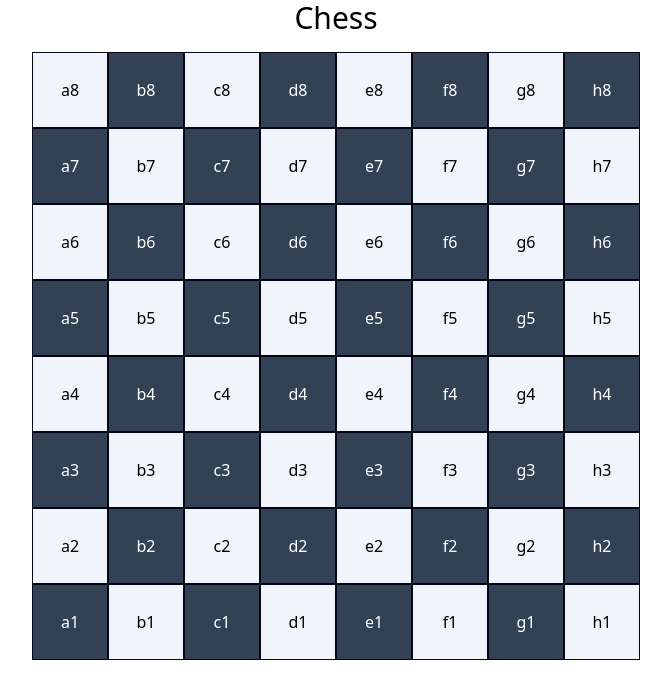
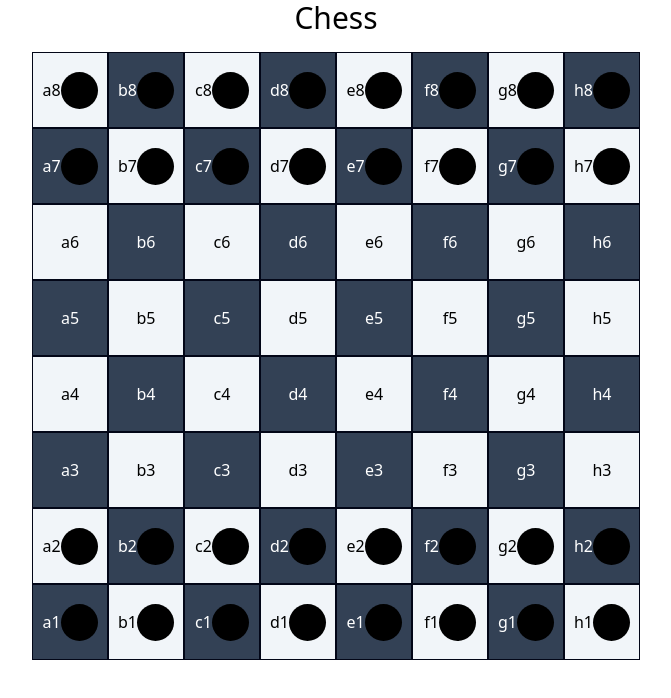
Before and after one commit to RShillgit/Chess, a React (Vite) app: page / in a window 1280 px wide. Shown: the top 698 px of the page, without its empty margins (304-975 px from the left). Built offline with nearby package versions, Linux system fonts and the light colour scheme.

Commit message:
Initial piece positions placed

```diff
--- a/src/components/ChessBoard.tsx
+++ b/src/components/ChessBoard.tsx
@@ -1,4 +1,4 @@
-import { useEffect, useState } from "react"
+import { ReactNode, useEffect, useState } from "react"
 import { useChessContext } from "../context/chessContext";
 
 type boardBox = {
@@ -8,6 +8,8 @@ type boardBox = {
 }
 
 const ChessBoard = () => {
+
+    const { user, ai } = useChessContext();
 
     const [board, setBoard] = useState<boardBox[]>([]);
 
@@ -51,6 +53,19 @@ const ChessBoard = () => {
 
     }, [])
 
+    // Checks if piece exists on location
+    const checkPieceLocation = (position: string) => {
+
+        const userPieceExists = user.pieces.find(piece => piece.position === position);
+        const aiPieceExists = ai.pieces.find(piece => piece.position === position);
+
+        if (userPieceExists || aiPieceExists) {
+            return (
+                <div className="bg-black w-1/2 h-1/2 rounded-full"></div>
+            )
+        }
+    }
+
     return (
         <div className="p-4 grid justify-items-center items-center grid-cols-8 w-screen-1/2 h-boardHeight ">
 
@@ -58,7 +73,11 @@ const ChessBoard = () => {
                 return (
                     <div key={i} id={box.position} className={`flex justify-center items-center w-full h-full border border-slate-950
                         ${box.color === 'dark' ? 'bg-slate-700 text-white' : 'bg-slate-100 text-black'}`}
-                    >{box.position}</div>
+                    >{box.position}
+
+                        {checkPieceLocation(box.position)}
+
+                    </div>
                 )
             })}
 
--- a/src/utils/helperFunctions.ts
+++ b/src/utils/helperFunctions.ts
@@ -7,22 +7,23 @@ export function createUser(player: string): Player {
     const savedPlayer = localStorage.getItem(player);
 
     if (savedPlayer) {
-        console.log(savedPlayer)
 
-        // TODO: Change this to the local storage item
-        return {
-            pieces: [],
-            turn: true
-        }
+        const parsedPlayer = JSON.parse(savedPlayer) as Player;
+
+        return parsedPlayer;
     }
 
     else {
         const initialPieces = generateInitialPieces(player);
 
-        return {
+        const newPlayer = {
             pieces: initialPieces,
             turn: (player === 'user' ? true : false)
         }
+
+        localStorage.setItem(player, JSON.stringify(newPlayer));
+
+        return newPlayer;
     }
 
 
```
